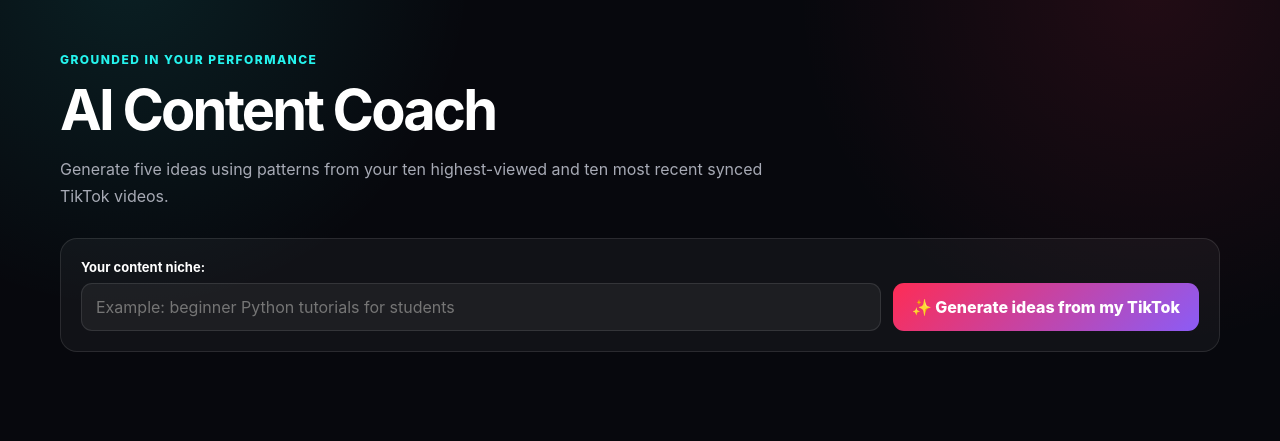
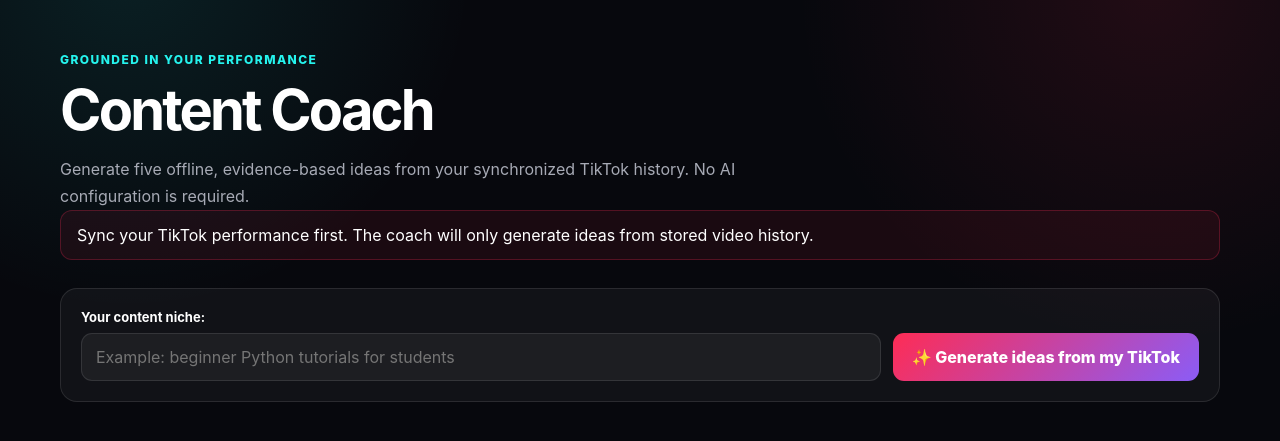
Before and after one commit to mwalusha/tiktok-growth-assistant, a Django app: template templates/tiktok_auth/content_coach.html in a window 1280 px wide. Shown: the part 75-516 px from the top of the page. Run offline with Django 5.2, Linux system fonts and the light colour scheme; the template is opened without the code that fills it: values that come from a table or form of the project are taken from there, others are empty.

Commit message:
Content coach

```diff
--- a/templates/tiktok_auth/content_coach.html
+++ b/templates/tiktok_auth/content_coach.html
@@ -3,7 +3,7 @@
 <head>
     <meta charset="UTF-8">
     <meta name="viewport" content="width=device-width, initial-scale=1.0">
-    <title>AI Content Coach | TikTok Growth Assistant</title>
+    <title>Content Coach | TikTok Growth Assistant</title>
     <style>
         :root {
             --background: #07080d;
@@ -168,11 +168,31 @@
             {% endif %}
 
             <div class="eyebrow">Grounded in your performance</div>
-            <h1>AI Content Coach</h1>
+            <h1>Content Coach</h1>
             <p class="intro">
-                Generate five ideas using patterns from your ten
-                highest-viewed and ten most recent synced TikTok videos.
+                Generate five offline, evidence-based ideas from your
+                synchronized TikTok history. No AI configuration is required.
             </p>
+
+            {% if analytics.videos_analyzed %}
+                <p class="intro">
+                    Current evidence:
+                    {% if analytics.best_topic %}
+                        {{ analytics.best_topic.topic|title }} is your leading
+                        topic across {{ analytics.best_topic.video_count }}
+                        video{{ analytics.best_topic.video_count|pluralize }}.
+                    {% endif %}
+                    {% if analytics.best_video_length %}
+                        Your strongest duration is
+                        {{ analytics.best_video_length.label }}.
+                    {% endif %}
+                </p>
+            {% else %}
+                <div class="message">
+                    Sync your TikTok performance first. The coach will only
+                    generate ideas from stored video history.
+                </div>
+            {% endif %}
 
             <form method="post" class="coach-form">
                 {% csrf_token %}
--- a/templates/tiktok_auth/content_planner.html
+++ b/templates/tiktok_auth/content_planner.html
@@ -534,7 +534,7 @@
                         href="{% url 'content-coach' %}"
                         class="coach-button"
                     >
-                        Preview AI coach
+                        Content coach
                     </a>
 
                     <a
```
Also changed, not shown: tiktok_auth/tests.py (+27 -17 lines), tiktok_auth/views.py (+21 -11 lines).
